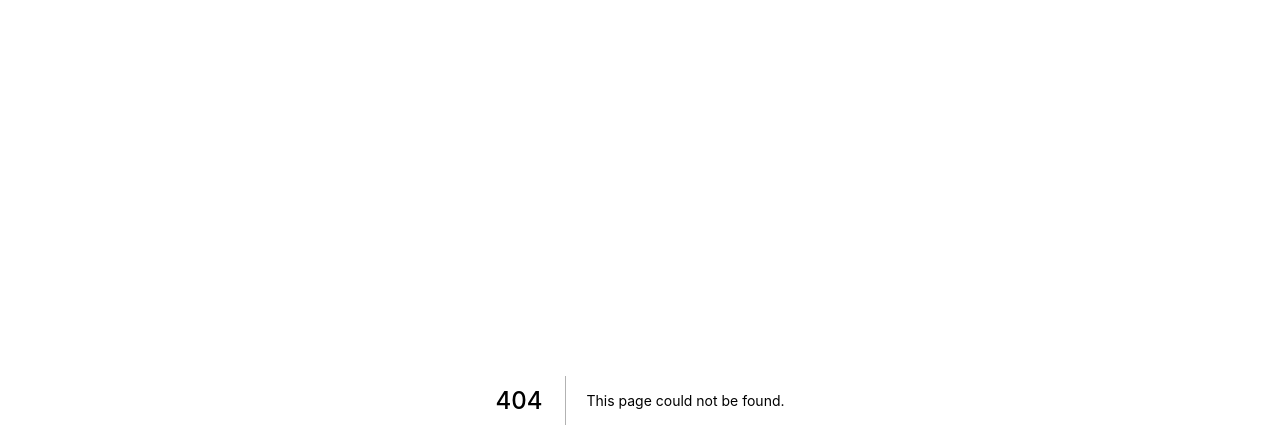
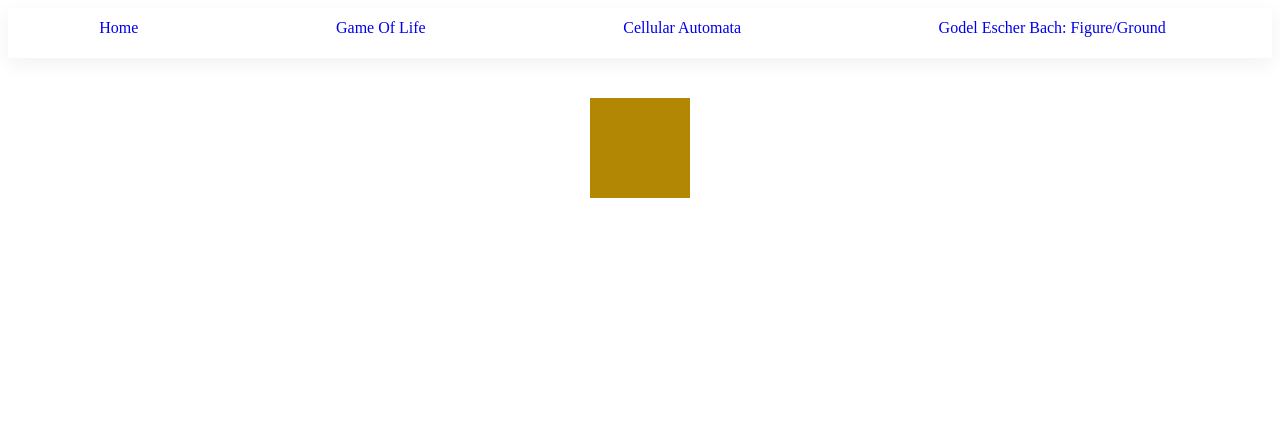
Before and after one commit to JohYoshida/computational-models, a Next.js app: page /GEB-figure-ground in a window 1280 px wide. Before the commit this address had no page. Shown: the top 448 px of the page. Built offline with nearby package versions, Linux system fonts and the light colour scheme.

Commit message:
Skeleton

```diff
--- /dev/null
+++ b/pages/GEB-figure-ground.js
@@ -0,0 +1,35 @@
+import { Component } from "react";
+import Layout from "../components/Layout";
+import TwoDPlane from "../components/TwoDPlane";
+import Controls from "../components/Controls";
+import InputNumber from "../components/InputNumber";
+import RulePanel from "../components/RulePanel";
+import Button from "../components/Button";
+import ColorPicker from "../components/ColorPicker";
+
+export default class GEBFigureGround extends Component {
+  constructor(props) {
+    super(props);
+    this.state = {
+      x: 20,
+      y: 20,
+      data: [{}],
+    };
+  }
+
+  render() {
+    const { data, x, y } = this.state;
+    return (
+      <Layout>
+        <Controls>
+        </Controls>
+        <TwoDPlane
+          x={x}
+          y={y}
+          data={this.state.data}
+          defaultStatus="dead"
+        />
+      </Layout>
+    );
+  }
+}
```
